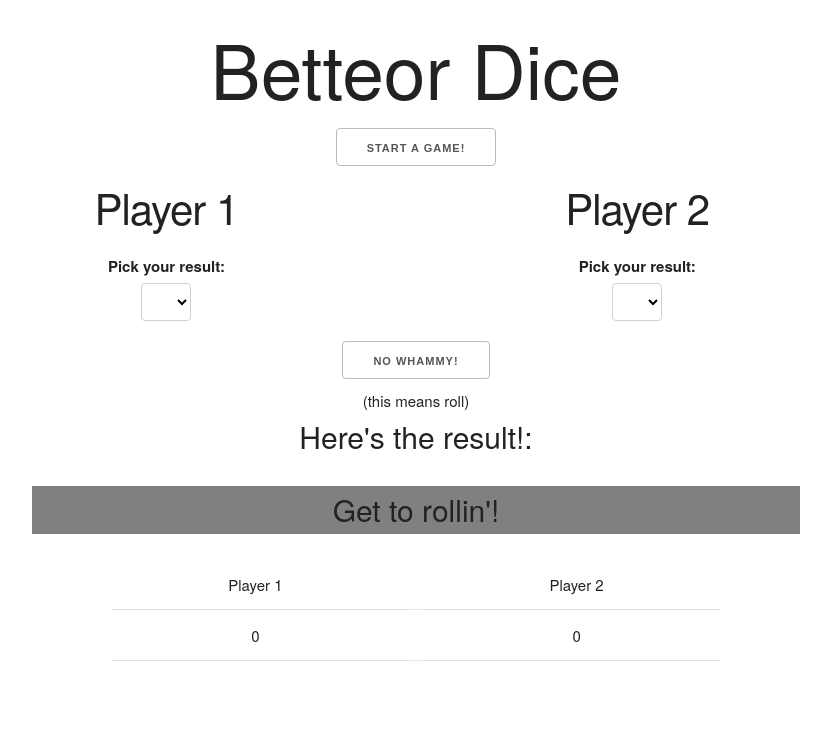
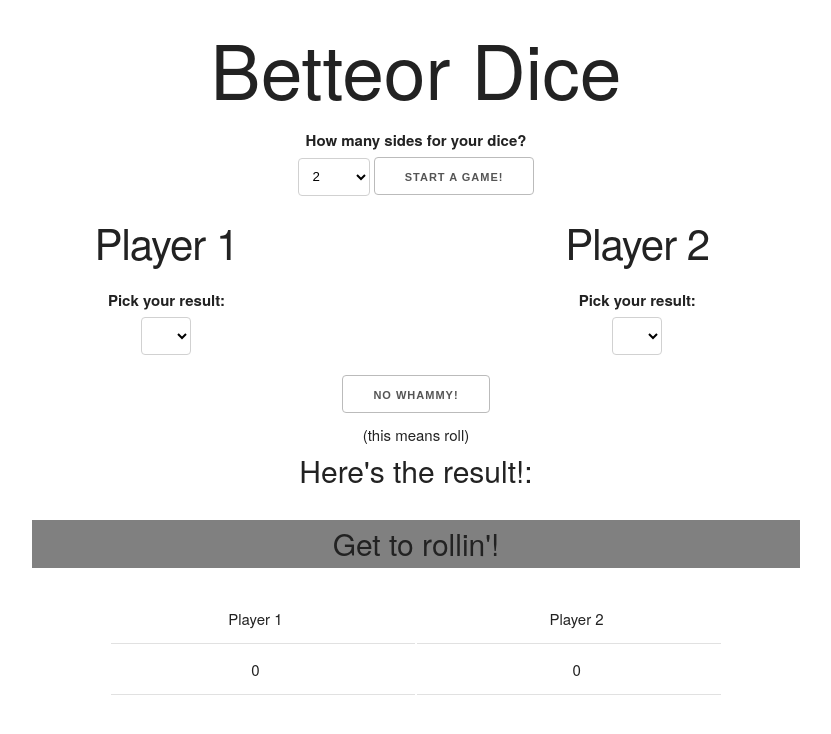
Before and after one commit to MelanistOnca/DiceBetteor, a plain HTML site: page index.html in a window 1280 px wide. Shown: the whole page, without its empty margins (224-1055 px from the left). Drawn offline with nearby package versions, Linux system fonts and the light colour scheme.

Commit message:
added dropdown to select dice sides to HTML. No JS interaction yet.

```diff
--- a/index.html
+++ b/index.html
@@ -22,6 +22,20 @@
         Betteor Dice
       </div>
       <div class="start container">
+
+        <label for="selectDice">How many sides for your dice?</label>
+          <select class="diceChooser" name="diceMenu">
+            <optgroup label="Dice Sides">
+              <option class="dice2sided"value="2">2</option>
+              <option class="dice4sided"value="4">4</option>
+              <option class="dice6sided"value="6">6</option>
+              <option class="dice8sided"value="8">10</option>
+              <option class="dice12sided"value="12">12</option>
+              <option class="dice20sided"value="20">20</option>
+            </optgroup>
+          </select>
+
+
         <button type="button" name="start">Start a game!</button>
       </div>
       <div class="row players ">
--- a/js/scripts.js
+++ b/js/scripts.js
@@ -5,12 +5,6 @@
 var game;
 var dice;
 
-//outside onload
-// var startGame = function () {
-//   game.score.player1Wins=0;
-//   game.score.player2Wins=0;
-//   //loop for n players? keys.game.score.'player'+i+'Wins = 0;
-// }
 
 
 
@@ -30,11 +24,27 @@ $(function(){
     startG: startGame,
     }
 
-function Dice(){
-  this.sides = 2;
+
+//code excised from Dice.
+    // this.set = function(int){
+    //    if(int<2){
+    //     console.log('Dice with less than 2 sides not allowed. (Also impossible) Your dice is a coin now.');
+    //     this.sides = 2;
+    //   } else if(int>2){
+    //     console.log('We set your dice side number to the nearest whole number to what you entered.')
+    //     this.sides = Math.round(int);
+    //   } else {
+    //     console.log('looks like you did not enter a number.')
+    //   }
+    // }
+
+function Dice(int){
+  //this.sides = 2;
+  //need to design the page/js so only INT values are passed through, avoiding the need to check.
+  this.sides = int;
 }
 
-  dice = new Dice();
+
 
 
   //
@@ -142,6 +152,7 @@ function startGame() {
   $('.resultField').text('ROLL AWAY');
   $('.p1Chooser')[0].value=0;
   $('.p2Chooser')[0].value=0;
+  //dice = new Dice();
 
 
   console.log('scores set to 0, callback');
```
